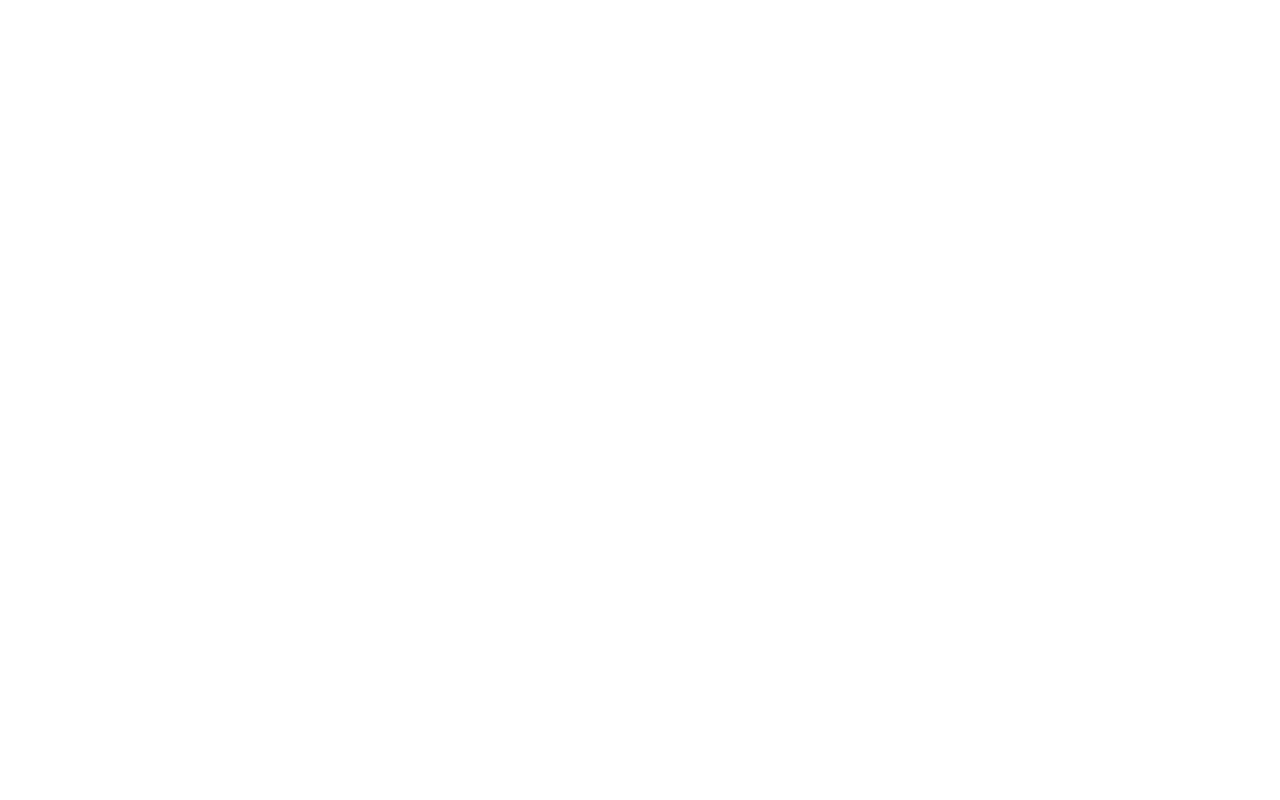
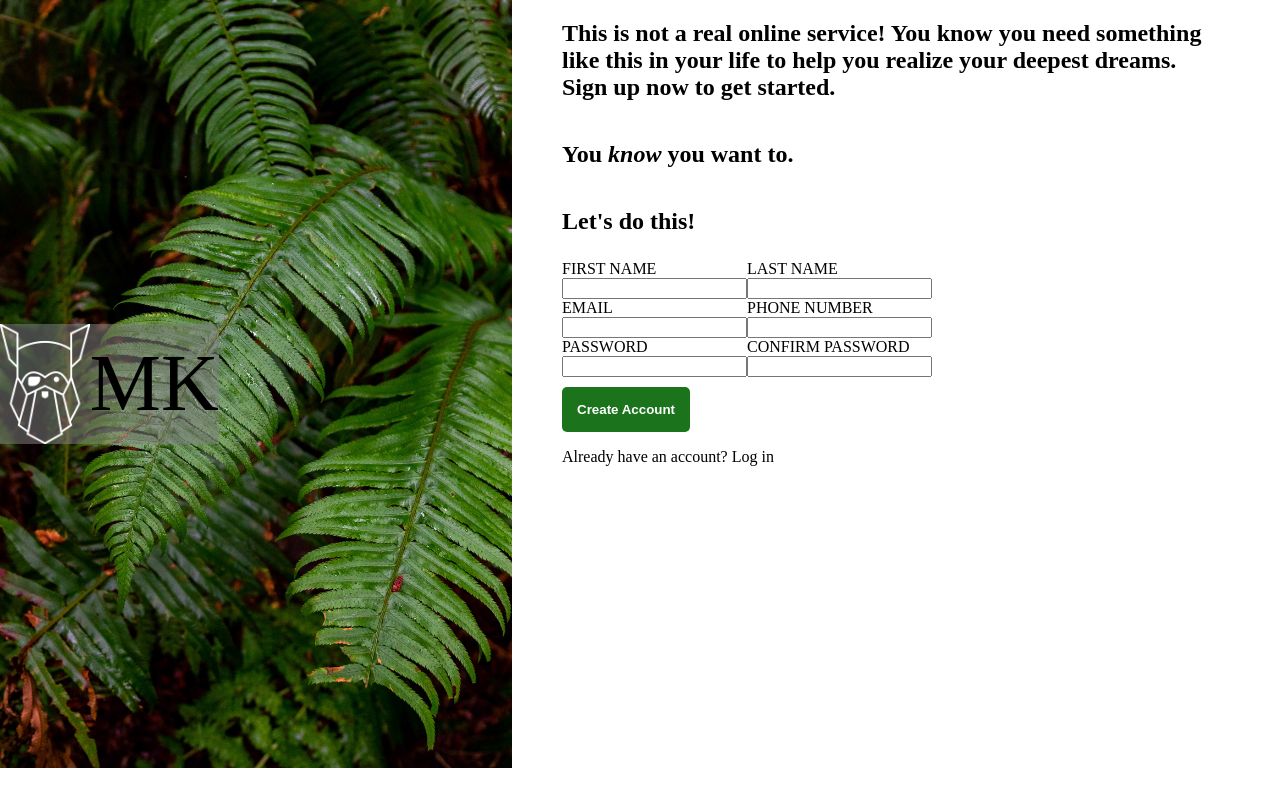
Before and after one commit to Shiro995/LearningWebDev, a plain HTML site: page Sign-up Form/index.html in a window 1280 px wide. Drawn offline with Linux system fonts and the light colour scheme.

Commit message:
Layout done

```diff
--- a/Sign-up Form/index.html
+++ b/Sign-up Form/index.html
@@ -3,10 +3,57 @@
 <head>
     <meta charset="UTF-8">
     <meta name="viewport" content="width=device-width, initial-scale=1.0">
-    <title>Document</title>
+    <title>Sign-up Form</title>
     <link rel="stylesheet" href="styles.css">
 </head>
 <body>
+    <div class="container1">
+        <section class="img"></section>
+        <img src="assets/photo-1585202900225-6d3ac20a6962.avif" alt="">
+        <section class="section1">
+            <img src="./assets/odin-lined.png" alt="">
+            <p class="special">MK</p>
+        </section>
 
+    </div>
+    <div class="container2">
+        <h2 class="bold-text">This is not a real online service! You know you need something like this in your life to help you realize your deepest dreams. Sign up now to get started.</h2>
+        <h2 class="bold-text">You <em>know</em> you want to.</h2>
+
+        <form action="" method="get" class="bold-text">
+            <h2 class="bold-text">Let's do this!</h2>
+            <fieldset>
+                <div>
+                    <label for="first_name">FIRST NAME</label>
+                    <input type="text" name="first_name" id="first_name">
+                </div>
+                <div>
+                    <label for="last_name">LAST NAME</label>
+                    <input type="text" name="last_name" id="last_name">
+                </div>
+                <div>
+                    <label for="user_email">EMAIL</label>
+                    <input type="email" name="user_email" id="user_email">
+                </div>
+                <div>
+                    <label for="user_number">PHONE NUMBER</label>
+                    <input type="number" name="user_number" id="user_number">
+                </div>
+                <div>
+                    <label for="user_password">PASSWORD</label>
+                    <input type="password" name="user_password" id="user_password">
+                </div>
+                <div>
+                    <label for="user_password">CONFIRM PASSWORD</label>
+                    <input type="password" name="user_password" id="user_password">
+                </div>
+            </fieldset>
+            <section class="section2">
+            <button type="submit">Create Account</button>
+            <p>Already have an account? <span class="login">Log in</span></p>
+            </section>
+        </form>
+
+    </div>
 </body>
 </html>
--- a/Sign-up Form/styles.css
+++ b/Sign-up Form/styles.css
@@ -0,0 +1,78 @@
+body {
+    display: flex;
+    margin: 0;
+    padding: 0;
+    gap: 50px;
+}
+
+bold-text {
+
+}
+
+.container1{
+    max-width: 40%;
+    /* height: ;*/
+    display: flex;
+    flex-direction: column;
+    justify-content: space-around;
+}
+
+
+.section1{
+    align-items: center;
+    display: flex;
+    position: absolute;
+    background-color: rgba(128, 128, 128, 0.541);
+    height: 15vb;
+    /* width: ; */
+    align-content: center;
+
+}
+
+.special {
+    font-family: "Norse-Bold";
+    font-size: 10vb;
+}
+
+.section1 img {
+    height: 100%;
+}
+
+.container2 {
+    display: flex;
+    flex-direction: column;
+    flex-wrap: wrap;
+    width: 50%;
+}
+
+
+form {
+    display: flex;
+    flex-direction: column;
+}
+
+
+fieldset {
+    display: flex;
+    flex-wrap: wrap;
+    width: 60%;
+    /* padding-right: 0; */
+    border: 0;
+    margin-left: 0;
+    padding-left: 0;
+}
+
+div {
+    display: flex;
+    flex-direction: column;
+    padding: 0;
+}
+
+button {
+    border: 0;
+    border-radius: 5px;
+    padding: 15px;
+    color: white;
+    background-color: rgb(27, 116, 27);
+    font-weight: bold;
+}
```
Also changed, not shown: Sign-up Form/assets/Norse-Bold.otf (added), Sign-up Form/assets/odin-lined.png (added), Sign-up Form/assets/photo-1585202900225-6d3ac20a6962.avif (added).
